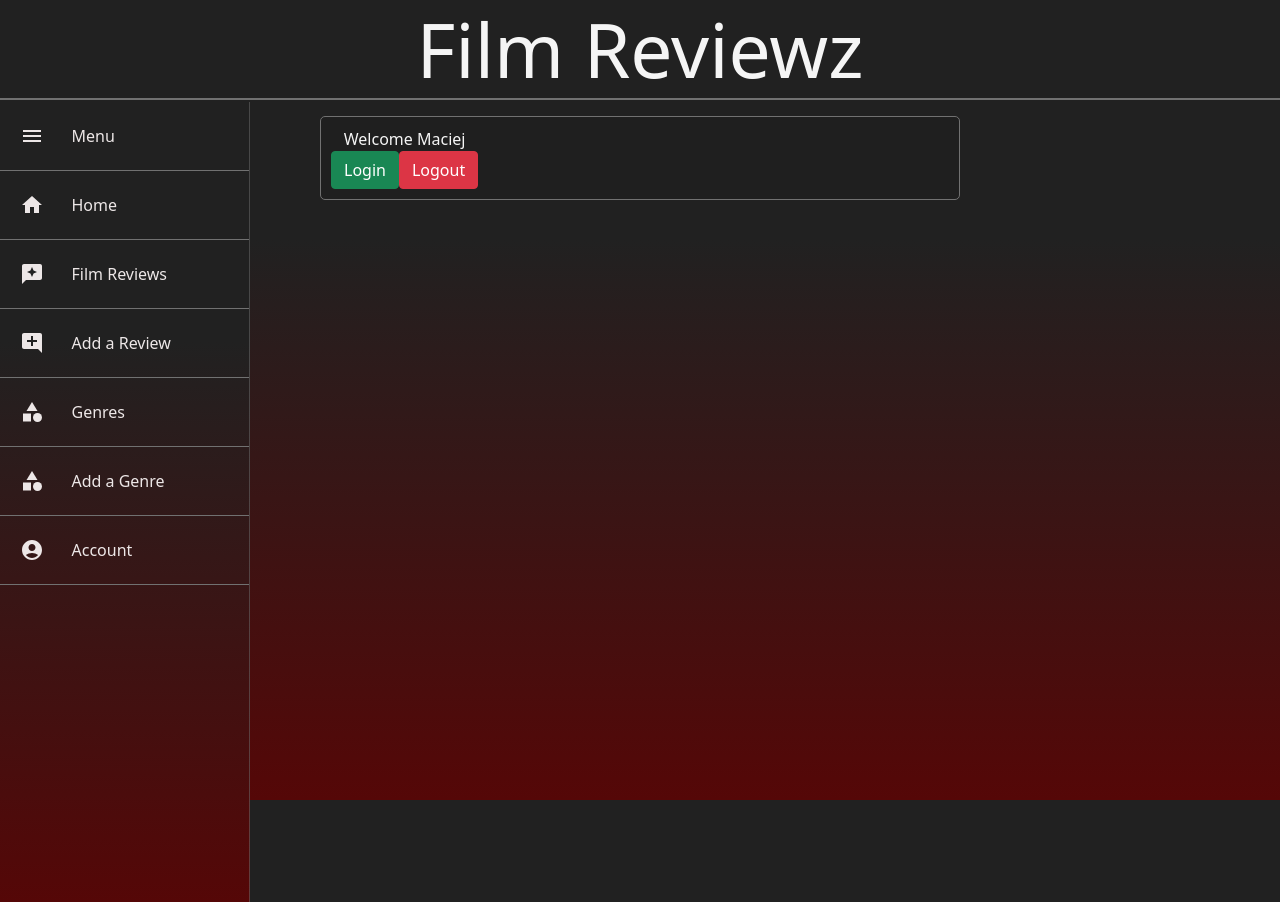
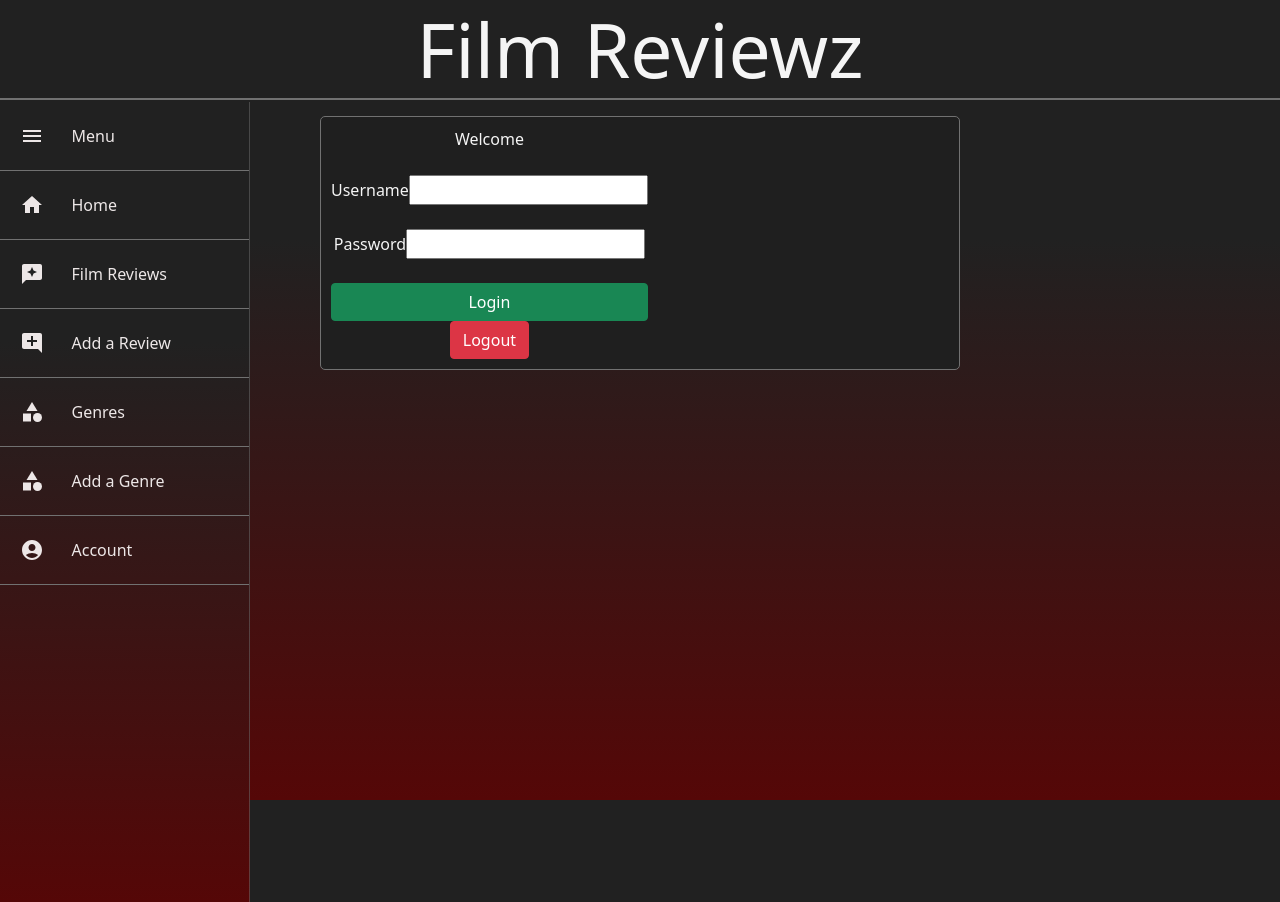
Before and after one commit to Maciejw52/Film_review_website, a React (Create React App) app: page /account in a window 1280 px wide. Built offline with nearby package versions, Linux system fonts and the light colour scheme.

Commit message:
added user and password inputs

```diff
--- a/src/UserContext.js
+++ b/src/UserContext.js
@@ -6,9 +6,9 @@ export const UserContext = createContext({ name: '', auth: false });
 
 
 export const UserProvider = ({ children }) => {
-  const [user, setUser] = useState({ name: 'Maciej', auth: false });
+  const [user, setUser] = useState({ name: '', auth: false });
 
-  const login = (name) => {
+  const userLogin = (name) => {
     setUser((user) => ({
       name: name,
       auth: true,
@@ -23,7 +23,7 @@ export const UserProvider = ({ children }) => {
   };
 
   return (
-    <UserContext.Provider value={{ user, login, userLogout }}>
+    <UserContext.Provider value={{ user, userLogin, userLogout }}>
       {children}
     </UserContext.Provider>
   );
--- a/src/components/Account/Account.js
+++ b/src/components/Account/Account.js
@@ -1,30 +1,50 @@
 import React from 'react'
 import { UserContext } from '../../UserContext';
-import { useContext } from 'react';
+import { useContext, useState } from 'react';
 import { Button } from 'react-bootstrap';
 
 import 'bootstrap/dist/css/bootstrap.min.css';
 
 function Account() {
-  const { user } = useContext(UserContext);
-  const { userLogout } = useContext(UserContext);
 
-  const handleUserLogout = () => {
-    //Will later show a model confimring logout
-    userLogout();
-  }
+  const { user, userLogin, userLogout } = useContext(UserContext);
+
+  const [currentUser, setCurrentUser] = useState(user.user);
+
+  const handleSubmit = (event) => {
+    event.preventDefault();
+    let uname = document.forms.item(0)[0].value;
+    userLogin(uname)
+    setCurrentUser(uname)
+  };
+
 
   return (
-    <>
-      <form className='flex-constainer'>
-        <div>Welcome {user.name}</div>
-        <div className='LogButtons'>
+    <div>
+      <div>Welcome {currentUser}</div>
+      <br/>
+      <div className="form">
+        <form
+          onSubmit={handleSubmit}
+          className='flex-container'
+          style={{ flexDirection: "column" }}
+        >
+          <div className="input-container">
+            <label>Username </label>
+            <input type="text" name="username" id="username" required />
+          </div>
+          <br/>
+          <div className="input-container">
+            <label>Password </label>
+            <input type="password" name="password" required />
+          </div>
+          <br/>
           <Button type="submit" className="btn btn-success LoginButton">Login</Button>
-          <Button className="btn btn-danger LogoutButton" onClick={handleUserLogout}>Logout</Button>
+        </form>
+
         </div>
-      </form>
-
-    </>
+      <Button className="btn btn-danger LogoutButton" onClick={() => {userLogout()}}>Logout</Button>
+    </div>
   )
 }
 
```
